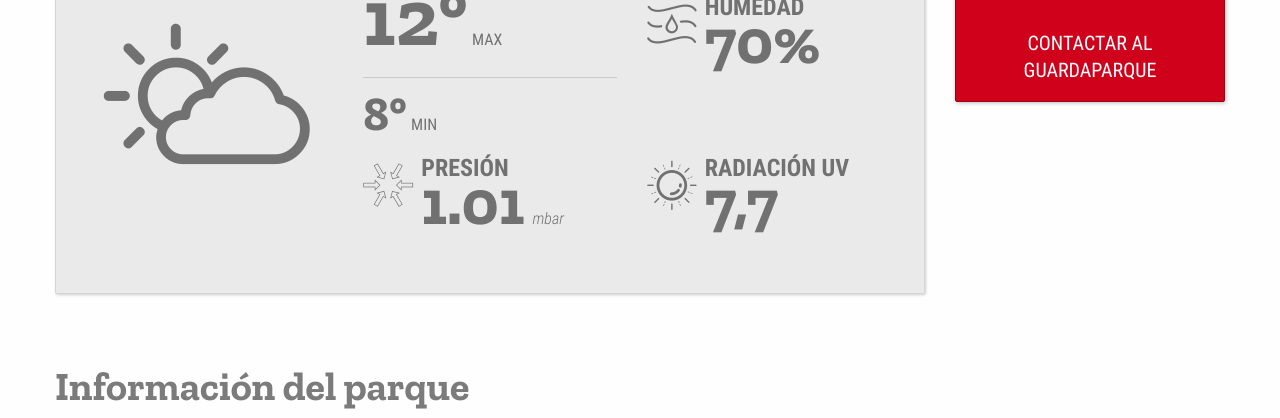
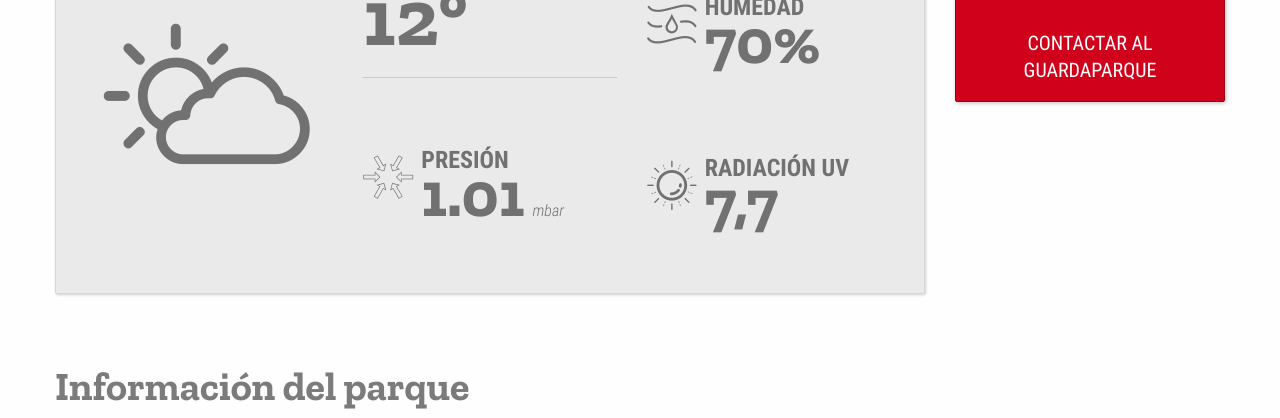
Before and after one commit to Sergioeabarcaf/totem, a website: page front-totem/index.html in a window 1280 px wide. Shown: the part 679-1097 px from the top of the page. Drawn offline with Linux system fonts and the light colour scheme; files whose address does not match are found by name.

Commit message:
cambio temperatura visualización totem

```diff
--- a/front-totem/index.html
+++ b/front-totem/index.html
@@ -102,11 +102,6 @@
                         <div class="column">
                             <div class="max temp">
                                 <span class="deg" id="temperatura-maxima">12&deg;</span>
-                                <span class="type">max</span>
-                            </div>
-                            <div class="min temp">
-                                <span class="deg" id="temperatura-minima">8&deg;</span>
-                                <span class="type">min</span>
                             </div>
                             <div class="pressure weather-data">
                                 <div class="icon">
--- a/front-totem/scss/modules.scss
+++ b/front-totem/scss/modules.scss
@@ -137,6 +137,7 @@
 		}
 		&.max {
 			border-bottom: 1px solid $medium-gray;
+			margin-bottom: 4rem;
 			.deg {
 				font-size: 5rem;
 			}
```
Also changed, not shown: nodejs/views/index0.html (+0 -5 lines), front-totem/css/app.css, nodejs/public/css/app.css.
